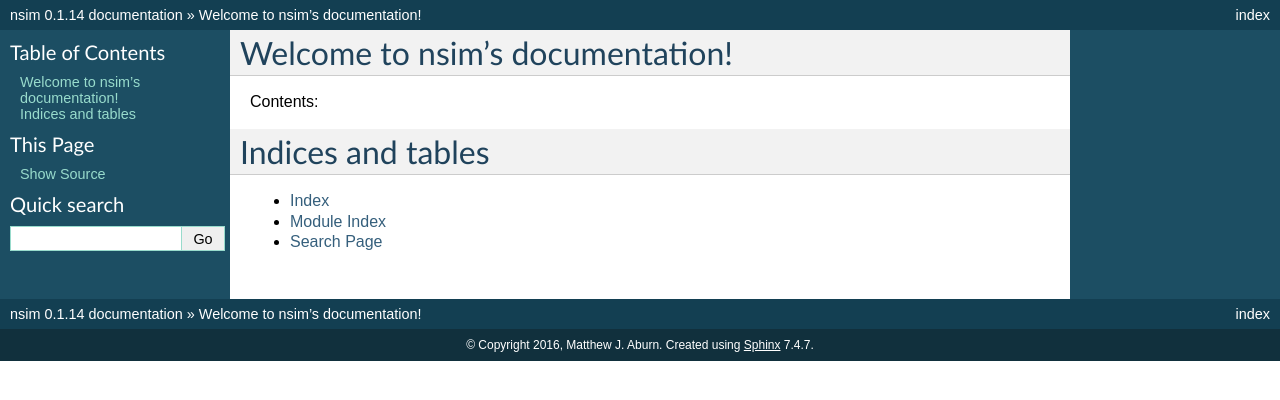
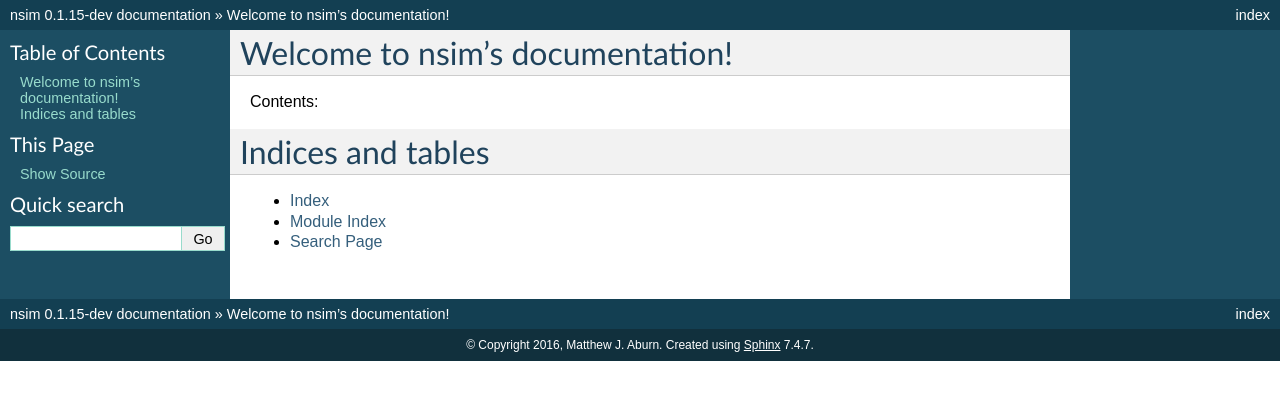
Before and after one commit to mattja/nsim, a Sphinx documentation site: the page built from docs/index.rst, in a window 1280 px wide. Shown: the top 400 px of the page. Built offline with Sphinx 7.4.7, drawn with Linux system fonts in a browser that asks for light colours.

Commit message:
start 0.1.15-dev

```diff
--- a/docs/conf.py
+++ b/docs/conf.py
@@ -56,7 +56,7 @@ copyright = u'2016, Matthew J. Aburn'
 # The short X.Y version.
 version = '0.1'
 # The full version, including alpha/beta/rc tags.
-release = '0.1.14'
+release = '0.1.15-dev'
 
 # The language for content autogenerated by Sphinx. Refer to documentation
 # for a list of supported languages.
--- a/nsim/__init__.py
+++ b/nsim/__init__.py
@@ -17,4 +17,4 @@ DistTimeseries.add_analyses(analysesN)
 from . import models
 from .readfile import timeseries_from_mat, timeseries_from_file
 
-__version__ = '0.1.14'
+__version__ = '0.1.15-dev'
```
